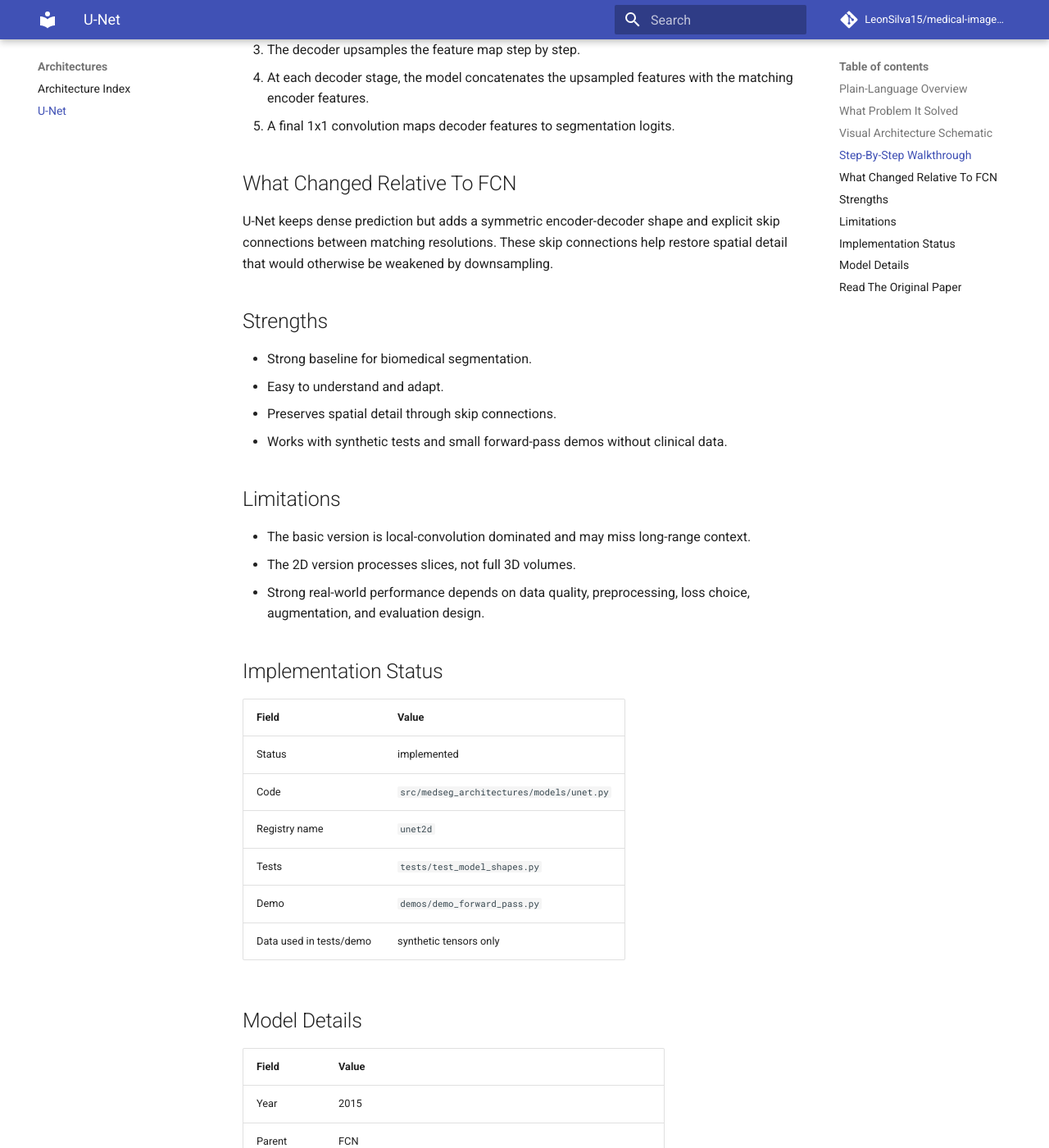
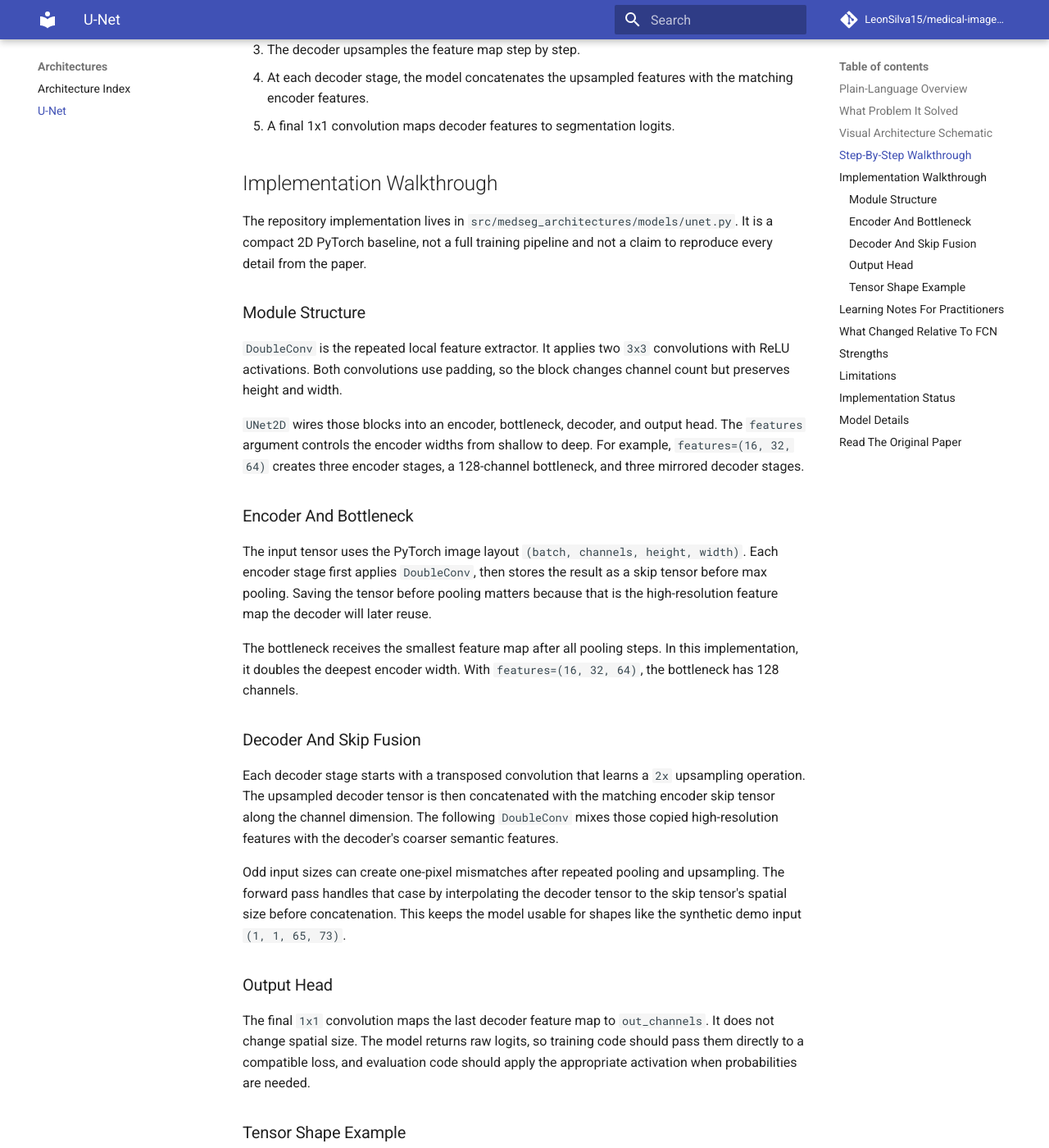
Before and after one commit to LeonSilva15/medical-image-segmentation-architectures, an MkDocs documentation site: the page built from docs/architectures/unet.md, in a window 1280 px wide and 1400 px high, scrolled down 1007 px. Shown: the whole window at 82% size. Built offline with MkDocs 1.6.1 and Material for MkDocs 9.7.7, drawn with Linux system fonts in a browser that asks for light colours; comment, search, counter and statistics services are not loaded; some of the changed text lies outside the part shown.

Commit message:
docs: add unet implementation learning notes

```diff
--- a/docs/architectures/unet.md
+++ b/docs/architectures/unet.md
@@ -49,6 +49,90 @@
    matching encoder features.
 5. A final 1x1 convolution maps decoder features to segmentation logits.
 
+## Implementation Walkthrough
+
+The repository implementation lives in
+`src/medseg_architectures/models/unet.py`. It is a compact 2D PyTorch baseline,
+not a full training pipeline and not a claim to reproduce every detail from the
+paper.
+
+### Module Structure
+
+`DoubleConv` is the repeated local feature extractor. It applies two `3x3`
+convolutions with ReLU activations. Both convolutions use padding, so the block
+changes channel count but preserves height and width.
+
+`UNet2D` wires those blocks into an encoder, bottleneck, decoder, and output
+head. The `features` argument controls the encoder widths from shallow to deep.
+For example, `features=(16, 32, 64)` creates three encoder stages, a 128-channel
+bottleneck, and three mirrored decoder stages.
+
+### Encoder And Bottleneck
+
+The input tensor uses the PyTorch image layout `(batch, channels, height, width)`.
+Each encoder stage first applies `DoubleConv`, then stores the result as a skip
+tensor before max pooling. Saving the tensor before pooling matters because that
+is the high-resolution feature map the decoder will later reuse.
+
+The bottleneck receives the smallest feature map after all pooling steps. In
+this implementation, it doubles the deepest encoder width. With
+`features=(16, 32, 64)`, the bottleneck has 128 channels.
+
+### Decoder And Skip Fusion
+
+Each decoder stage starts with a transposed convolution that learns a `2x`
+upsampling operation. The upsampled decoder tensor is then concatenated with the
+matching encoder skip tensor along the channel dimension. The following
+`DoubleConv` mixes those copied high-resolution features with the decoder's
+coarser semantic features.
+
+Odd input sizes can create one-pixel mismatches after repeated pooling and
+upsampling. The forward pass handles that case by interpolating the decoder
+tensor to the skip tensor's spatial size before concatenation. This keeps the
+model usable for shapes like the synthetic demo input `(1, 1, 65, 73)`.
+
+### Output Head
+
+The final `1x1` convolution maps the last decoder feature map to
+`out_channels`. It does not change spatial size. The model returns raw logits,
+so training code should pass them directly to a compatible loss, and evaluation
+code should apply the appropriate activation when probabilities are needed.
+
+### Tensor Shape Example
+
+With `in_channels=1`, `out_channels=2`, and `features=(16, 32, 64)`, the demo
+input `(1, 1, 65, 73)` flows through the model as follows:
+
+| Stage | Shape |
+| --- | --- |
+| Input | `(1, 1, 65, 73)` |
+| Encoder block 1 skip | `(1, 16, 65, 73)` |
+| Encoder block 2 skip | `(1, 32, 32, 36)` |
+| Encoder block 3 skip | `(1, 64, 16, 18)` |
+| Bottleneck | `(1, 128, 8, 9)` |
+| Decoder block 3 | `(1, 64, 16, 18)` |
+| Decoder block 2 | `(1, 32, 32, 36)` |
+| Decoder block 1 | `(1, 16, 65, 73)` |
+| Output logits | `(1, 2, 65, 73)` |
+
+## Learning Notes For Practitioners
+
+- Use `out_channels=1` for a single binary logit map. Use one channel per class
+  for multiclass segmentation.
+- Keep logits and probabilities separate. Train binary outputs with a
+  logits-aware loss such as `BCEWithLogitsLoss`; train multiclass outputs with a
+  loss such as `CrossEntropyLoss`. Apply `sigmoid` or `softmax` only when
+  probabilities are needed for interpretation or metrics.
+- The tests and demo use synthetic tensors to verify model behavior without
+  introducing medical images, PHI, dataset licensing issues, or preprocessing
+  assumptions.
+- Change `features` by keeping a shallow-to-deep sequence of positive integers.
+  More stages increase the amount of pooling and context; wider stages increase
+  parameters and memory use.
+- The shape tests protect the contract that output logits preserve the input
+  height and width, including odd spatial sizes where pooling and upsampling do
+  not divide evenly.
+
 ## What Changed Relative To FCN
 
 U-Net keeps dense prediction but adds a symmetric encoder-decoder shape and
```
Also changed, not shown: AGENTS.md (+3 -0 lines), tracker.md (+5 -2 lines), 2 other files.
